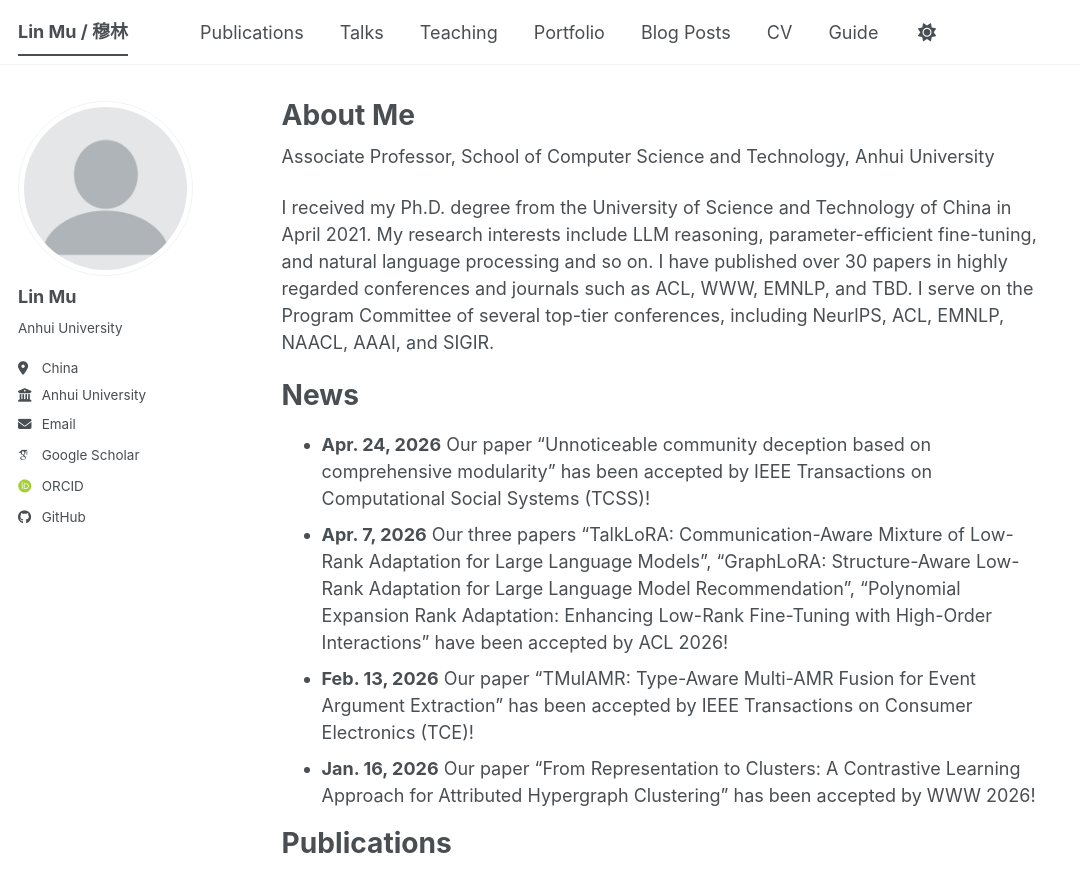
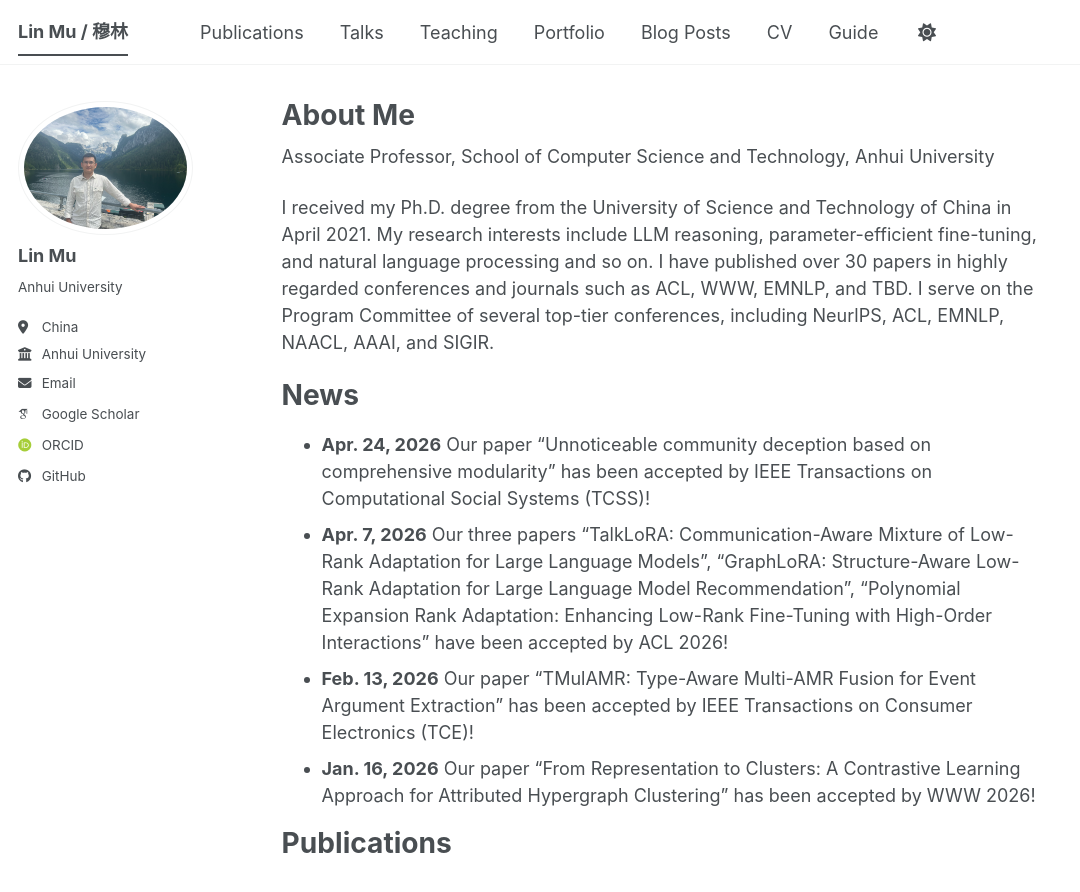
Before and after one commit to mulin-ahu/mulin-ahu.github.io, a Jekyll site: the page built from _pages/about.md, in a window 1280 px wide and 900 px high. Shown: the top 892 px of the window, without its empty margins (0-1080 px from the left). Built offline with Jekyll 4.4.1, drawn with Linux system fonts in a browser that asks for light colours; some web fonts are replaced; a script bundle is joined from its source files by our own code; library files that are not in the unit come from our copies.

Commit message:
Update _config.yml

```diff
--- a/_config.yml
+++ b/_config.yml
@@ -23,7 +23,7 @@ repository               : "academicpages/academicpages.github.io"
 #               Additional customization can be done by editing /_includes/author-profile.html
 author:
   # Biographic information
-  avatar           : "profile.png"
+  avatar           : "profile4.png"
   name             : "   Lin Mu   "
   pronouns         : # example: "she/her"
   bio              : "Anhui University"
```
